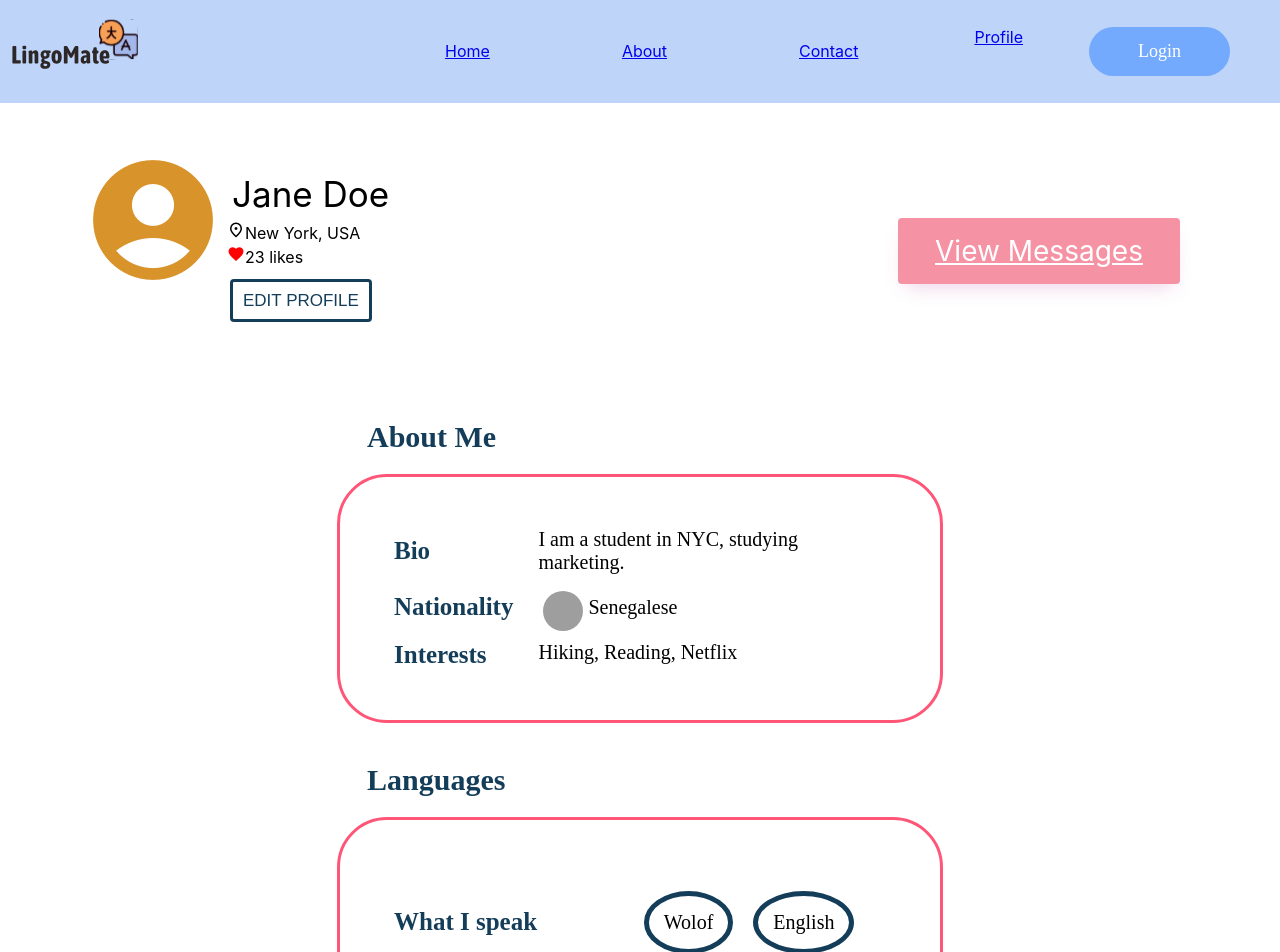
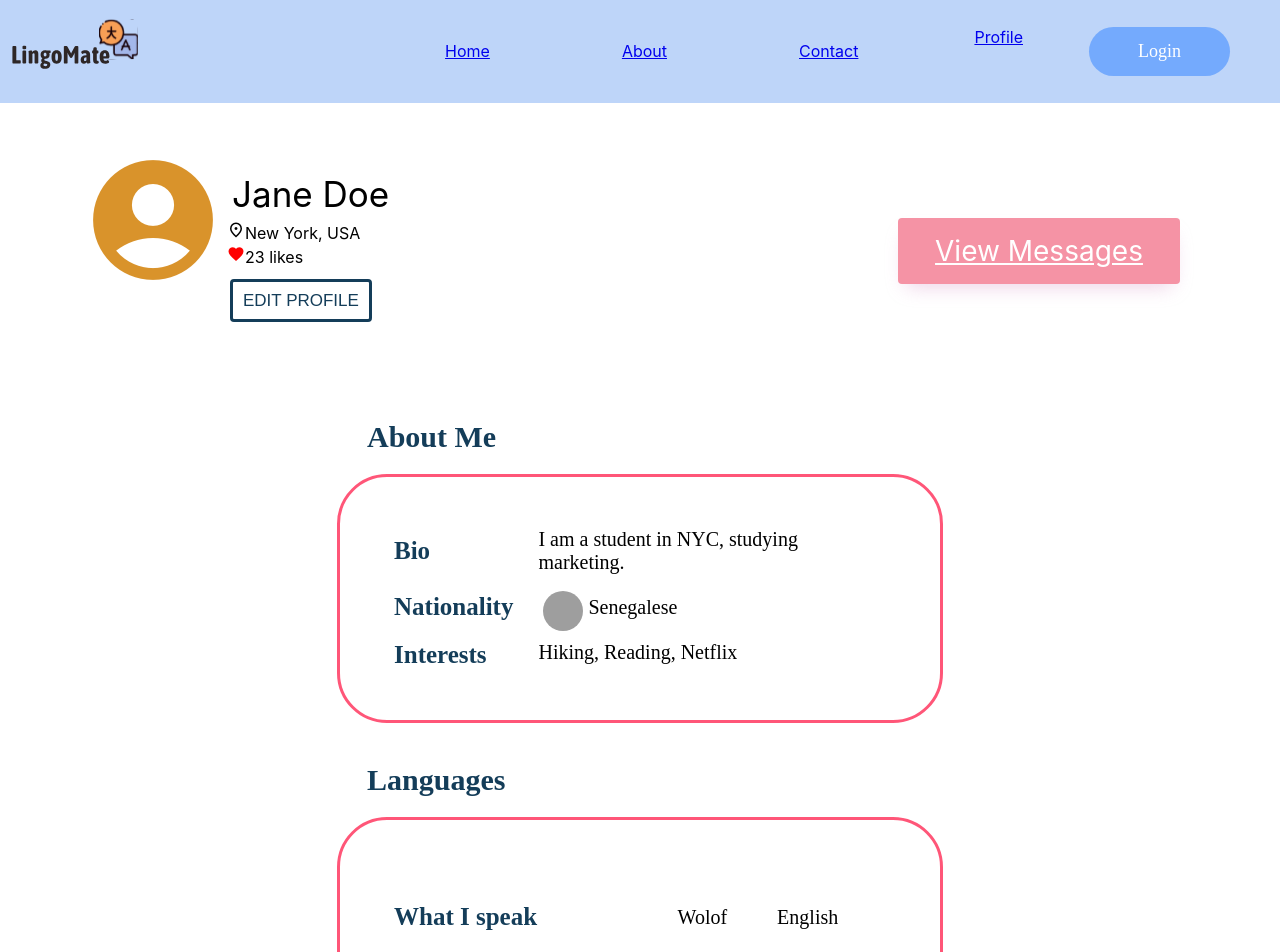
Before and after one commit to tinatinkokoshvili/LingoMate, a React (Create React App) app: page /profile in a window 1280 px wide. Shown: the top 952 px of the page. Built offline with nearby package versions, Linux system fonts and the light colour scheme; grey boxes are pictures that could not be loaded.

Commit message:
Organized

```diff
--- a/src/screens/ProfilePage/Profile.js
+++ b/src/screens/ProfilePage/Profile.js
@@ -53,10 +53,6 @@ function Profile() {
                 </div>
 
         </div>
-
-
-
-
     );
   }
 
--- a/src/style/Profile.css
+++ b/src/style/Profile.css
@@ -201,9 +201,9 @@ main {
 .learn-lang-item, .speak-lang-item{
     /* font-size: 25px; */
     padding: 15px;
-    border: solid #143D59;
-    border-radius: 50%;
-    border-width: 5px;
+    /* border: solid #143D59; */
+    /* border-radius: 50%; */
+    /* border-width: 5px; */
     margin-left: 20px;
 }
 
```
